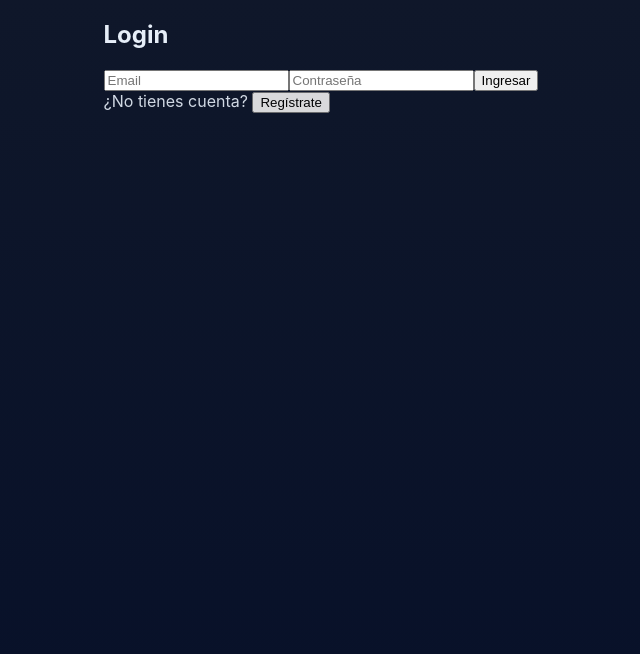
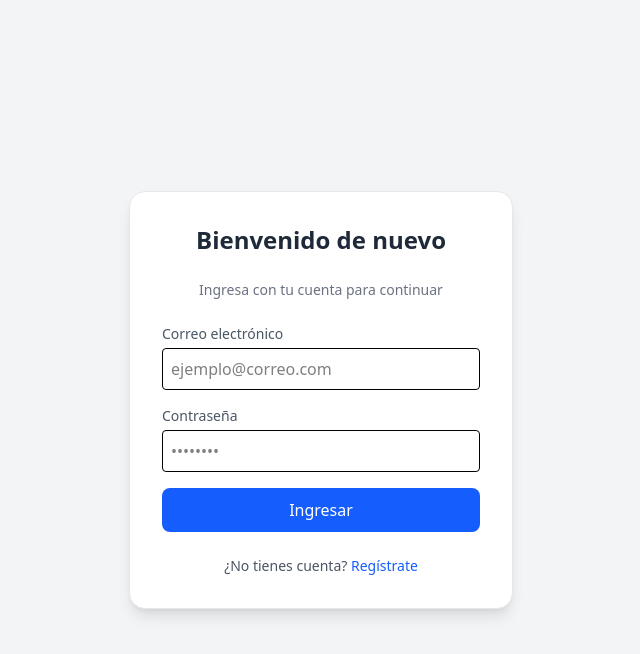
Before and after one commit to agustinredin/didacta-app, a React (Vite) app: page / in a window 1280 px wide. Shown: the top 654 px of the page, without its empty margins (319-959 px from the left). Built offline with nearby package versions, Linux system fonts and the light colour scheme; no server answers.

Commit message:
v.04 Data persistence and style editing

```diff
--- a/index.html
+++ b/index.html
@@ -3,6 +3,7 @@
   <head>
     <meta charset="utf-8" />
     <meta name="viewport" content="width=device-width, initial-scale=1.0" />
+      <link href="/didacta-app//src/index.css" rel="stylesheet">
     <title>Didacta App</title>
   </head>
   <body>
--- a/package.json
+++ b/package.json
@@ -2,6 +2,7 @@
   "name": "didacta-app",
   "version": "0.0.1",
   "private": true,
+  "type": "module",
   "scripts": {
     "dev": "vite",
     "build": "vite build",
@@ -16,9 +17,13 @@
     "react-router-dom": "^7.9.3"
   },
   "devDependencies": {
+    "@tailwindcss/vite": "^4.1.13",
     "@types/react": "^18.2.0",
     "@types/react-dom": "^18.2.0",
     "@vitejs/plugin-react": "^4.0.0",
+    "autoprefixer": "^10.4.21",
+    "postcss": "^8.5.6",
+    "tailwindcss": "^4.1.13",
     "typescript": "^5.5.0",
     "vite": "^6.3.6"
   }
--- a/src/App.tsx
+++ b/src/App.tsx
@@ -1,7 +1,7 @@
-import React from "react";
 import AuthPage from "./components/AuthPage";
 import UserProfile from './components/UserProfile'
-import { BrowserRouter as Router, Routes, Route } from "react-router-dom";
+import Menu from './components/Menu'
+import { BrowserRouter as Router, Routes, Route } from "react-router-dom"
 
 export default function App({ ejemplo }) {
 
@@ -10,7 +10,8 @@ export default function App({ ejemplo }) {
       <Routes>
         <Route path="/" element={<AuthPage/>} />
         <Route path="/profile" element={<UserProfile/>} />
+        <Route path="/menu" element={<Menu/>} />
       </Routes>
     </Router>
-  );
+  )
 }
--- a/src/components/LoginForm.jsx
+++ b/src/components/LoginForm.jsx
@@ -1,9 +1,13 @@
 import { useState } from "react";
 import InputField from "./InputField";
+import { useNavigate } from "react-router-dom";
+import { useAuth } from "../context/AuthContext";
 
 export default function LoginForm({ onSwitch }) {
   const [formData, setFormData] = useState({ email: "", password: "" });
   const [message, setMessage] = useState("");
+  const navigate = useNavigate();
+  const { login } = useAuth();
 
   const handleChange = (e) => {
     setFormData({ ...formData, [e.target.name]: e.target.value });
@@ -21,8 +25,8 @@ export default function LoginForm({ onSwitch }) {
 
       const data = await res.json();
       if (res.ok) {
-        setMessage(`✅ Bienvenido ${data.name}`);
-        localStorage.setItem("token", data.token);
+        login(data.name, data.token);
+        navigate("/profile");
       } else {
         setMessage(`❌ ${data.message}`);
       }
@@ -32,38 +36,65 @@ export default function LoginForm({ onSwitch }) {
   };
 
   return (
-    <div className="bg-white shadow-md rounded-lg p-6 w-80 space-y-4">
-      <h2 className="text-xl font-bold text-center">Login</h2>
+    <div className="bg-white shadow-lg rounded-2xl p-8 w-96 space-y-6 border border-gray-200">
+      <h2 className="text-2xl font-semibold text-center text-gray-800">
+        Bienvenido de nuevo
+      </h2>
+      <p className="text-center text-sm text-gray-500">
+        Ingresa con tu cuenta para continuar
+      </p>
 
-      <form onSubmit={handleSubmit} className="space-y-3">
+      <form onSubmit={handleSubmit} className="space-y-4">
+        <div>
+          <label
+            htmlFor="email"
+            className="block text-sm font-medium text-gray-600 mb-1"
+          >
+            Correo electrónico
+          </label>
           <InputField
             type="email"
             name="email"
             value={formData.email}
             onChange={handleChange}
-          placeholder="Email"
+            placeholder="ejemplo@correo.com"
           />
+        </div>
+
+        <div>
+          <label
+            htmlFor="password"
+            className="block text-sm font-medium text-gray-600 mb-1"
+          >
+            Contraseña
+          </label>
           <InputField
             type="password"
             name="password"
             value={formData.password}
             onChange={handleChange}
-          placeholder="Contraseña"
+            placeholder="••••••••"
           />
+        </div>
 
         <button
           type="submit"
-          className="w-full bg-blue-500 text-white py-2 rounded hover:bg-blue-600"
+          className="w-full bg-blue-600 text-white py-2.5 rounded-lg font-medium hover:bg-blue-700 transition-all cursor-pointer"
         >
           Ingresar
         </button>
       </form>
 
-      {message && <p className="text-center text-sm">{message}</p>}
+      {message && (
+        <p className="text-center text-sm text-red-500 font-medium">{message}</p>
+      )}
 
       <p className="text-center text-sm text-gray-600">
         ¿No tienes cuenta?{" "}
-        <button onClick={onSwitch} className="text-blue-500 underline">
+        <button
+          onClick={onSwitch}
+          className="text-blue-600 font-medium hover:underline cursor-pointer"
+        >
           Regístrate
         </button>
       </p>
--- a/src/components/Menu.jsx
+++ b/src/components/Menu.jsx
@@ -1,9 +1,27 @@
-// const Menu = () => {
-//     return (
-//         <div className="w-full h-full bg-blue-300">
-//             <h1>WELCOME TO THE MAIN PAGE</h1>
-//         </div>
-//     )
-// }
+import { useAuth } from "../context/AuthContext"
+import { useNavigate } from "react-router-dom"
 
-// export default Menu
+const Menu = () => {
+    const { logout } = useAuth()
+    const navigate = useNavigate()
+
+    const handleLogout = () => {
+        logout()
+        navigate('/')
+    }
+
+    return (
+        <div className="w-full h-full bg-blue-300">
+            <h1>TE REGISTRASTE CON ÉXITO</h1>
+            <h3>BIENVENIDO A DIDACTA</h3>
+            <button
+                onClick={handleLogout}
+                className="mt-4 bg-red-500 text-white px-4 py-2 rounded hover:bg-red-600"
+            >
+                Cerrar sesión
+            </button>
+        </div>
+    )
+}
+
+export default Menu
--- a/src/components/RegisterForm.jsx
+++ b/src/components/RegisterForm.jsx
@@ -1,39 +1,42 @@
 import { useState } from "react";
+import { GoogleLogin } from "@react-oauth/google"
+import { useNavigate } from "react-router-dom";
+import {jwtDecode} from "jwt-decode"
+import { useAuth } from "../context/AuthContext";
 import InputField from "./InputField";
-import { GoogleLogin } from "@react-oauth/google"
-import {jwtDecode} from "jwt-decode"
-import { useNavigate } from "react-router-dom";
 
 export default function RegisterForm({ onSwitch }) {
-  const [formData, setFormData] = useState({ name: "", email: "", password: "" });
-  const [message, setMessage] = useState("");
-    const [error, setError] = useState("")
+  const [formData, setFormData] = useState({ name: "", email: "", password: "" })
+  const [message, setMessage] = useState("")
+  const [error, setError] = useState("")
+  const {register} = useAuth()
   const navigate = useNavigate()
 
   const handleChange = (e) => {
-    setFormData({ ...formData, [e.target.name]: e.target.value });
-  };
+    setFormData({ ...formData, [e.target.name]: e.target.value })
+  }
 
   const handleSubmit = async (e) => {
-    e.preventDefault();
+    e.preventDefault()
 
     try {
       const res = await fetch("http://localhost:8080/api/auth/register", {
         method: "POST",
         headers: { "Content-Type": "application/json" },
         body: JSON.stringify(formData),
-      });
+      })
 
       const data = await res.json();
       if (res.ok) {
-        setMessage(`✅ Registro exitoso: ${data.name}`);
+        register(data.name, data.token)
+        navigate('/menu')
       } else {
-        setMessage(`❌ ${data.message}`);
+        setMessage(`❌ ${data.message}`)
       }
-    } catch {
-      setMessage("Error de conexión con el servidor");
+    } catch (err){
+        setMessage("Error: " + err.message)
     }
-  };
+  }
 
   const handleGoogleSuccess = async (credentialResponse) => {
     console.log(credentialResponse)
@@ -63,7 +66,7 @@ export default function RegisterForm({ onSwitch }) {
   }
 
   return (
-    <div className="bg-white shadow-md rounded-lg p-6 w-80 space-y-4">
+    <div className="bg-white shadow-lg rounded-2xl p-8 w-96 space-y-6 border border-gray-200">
       <h2 className="text-xl font-bold text-center">Registro</h2>
 
       <form onSubmit={handleSubmit} className="space-y-3">
@@ -91,7 +94,7 @@ export default function RegisterForm({ onSwitch }) {
 
         <button
           type="submit"
-          className="w-full bg-green-500 text-white py-2 rounded hover:bg-green-600"
+          className="w-full bg-green-500 text-white py-2 rounded hover:bg-green-600 cursor-pointer"
         >
           Registrarse
         </button>
@@ -108,7 +111,7 @@ export default function RegisterForm({ onSwitch }) {
 
       <p className="text-center text-sm text-gray-600">
         ¿Ya tienes cuenta?{" "}
-        <button onClick={onSwitch} className="text-blue-500 underline">
+        <button onClick={onSwitch} className="text-blue-600 font-medium hover:underline cursor-pointer">
           Inicia sesión
         </button>
       </p>
--- a/src/components/UserProfile.jsx
+++ b/src/components/UserProfile.jsx
@@ -1,9 +1,13 @@
 import { useEffect, useState } from "react";
 import { UserCircleIcon } from "@heroicons/react/24/solid";
+import { useNavigate } from "react-router-dom";
+import { useAuth } from "../context/AuthContext";
 
 const Profile = () => {
   const [usuario, setUsuario] = useState(null)
   const [error, setError] = useState("")
+  const {logout} = useAuth()
+  const navigate = useNavigate()
 
 
   useEffect(() => {
@@ -40,7 +44,10 @@ const Profile = () => {
     fetchProfile();
   }, []);
 
-
+  const handleLogout = () => {
+    logout()
+    navigate('/')
+  }
 
   if (error) return <p className="text-red-500">{error}</p>;
   if (!usuario) return <p>Cargando perfil...</p>;
@@ -62,13 +69,13 @@ const Profile = () => {
       <p>
         <strong>Email:</strong> {usuario.email}
       </p>
-{/*
+
        <button
         onClick={handleLogout}
         className="mt-4 bg-red-500 text-white px-4 py-2 rounded hover:bg-red-600"
       >
         Cerrar sesión
-      </button> */}
+      </button>
 
     </div>
   );
--- a/src/index.css
+++ b/src/index.css
@@ -1,35 +1 @@
-:root {
-  --bg: #0f172a;
-  --fg: #e6eef8;
-  --accent: #60a5fa;
-}
-
-html, body, #root {
-  height: 100%;
-  margin: 0;
-}
-
-body {
-  font-family: Inter, system-ui, -apple-system, 'Segoe UI', Roboto, 'Helvetica Neue', Arial;
-  background: linear-gradient(180deg, var(--bg), #071029);
-  color: var(--fg);
-  display: flex;
-  align-items: center;
-  justify-content: center;
-}
-
-.app {
-  text-align: center;
-  padding: 3rem;
-  border-radius: 12px;
-}
-
-h1 {
-  color: var(--accent);
-  margin: 0 0 0.5rem 0;
-}
-
-p {
-  margin: 0;
-  opacity: 0.9;
-}
+@import "tailwindcss";
--- a/src/main.tsx
+++ b/src/main.tsx
@@ -1,6 +1,7 @@
 import React from 'react'
 import { createRoot } from 'react-dom/client'
 import { GoogleOAuthProvider } from '@react-oauth/google'
+import { AuthProvider } from './context/AuthContext'
 import './index.css'
 import App from './App'
 
@@ -10,8 +11,10 @@ const root = createRoot(container)
 
 root.render(
   <React.StrictMode>
+    <AuthProvider>
     <GoogleOAuthProvider clientId={import.meta.env.VITE_GOOGLE_CLIENT_ID}>
     <App />
     </GoogleOAuthProvider>
+    </AuthProvider>
   </React.StrictMode>
 )
--- a/vite.config.ts
+++ b/vite.config.ts
@@ -1,9 +1,14 @@
 import { defineConfig } from "vite";
 import react from "@vitejs/plugin-react";
+import tailwindcss from '@tailwindcss/vite'
+
 
 // https://vitejs.dev/config/
 export default defineConfig({
-  plugins: [react()],
+  plugins: [
+    react(),
+    tailwindcss()
+  ],
   server: {
     port: 5173,
   },
```
Also changed, not shown: src/context/AuthContext.jsx (+41 -38 lines), 1 other file (tests, documents, lock files or other folders). Lines whose indentation alone changed are shown as unchanged.
